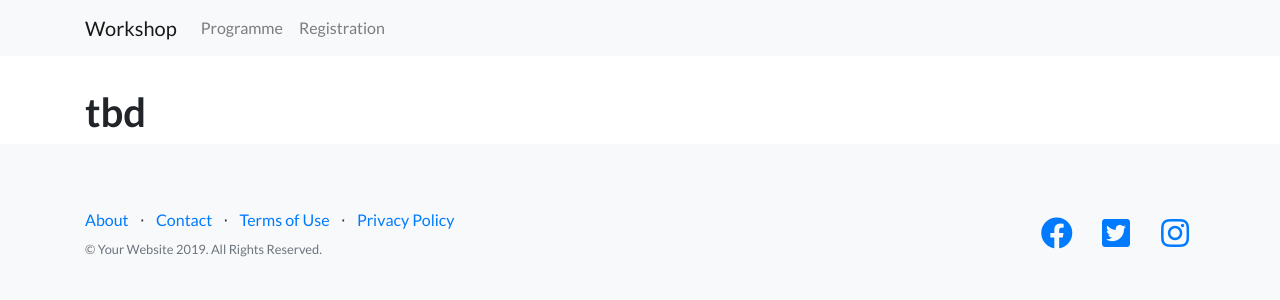
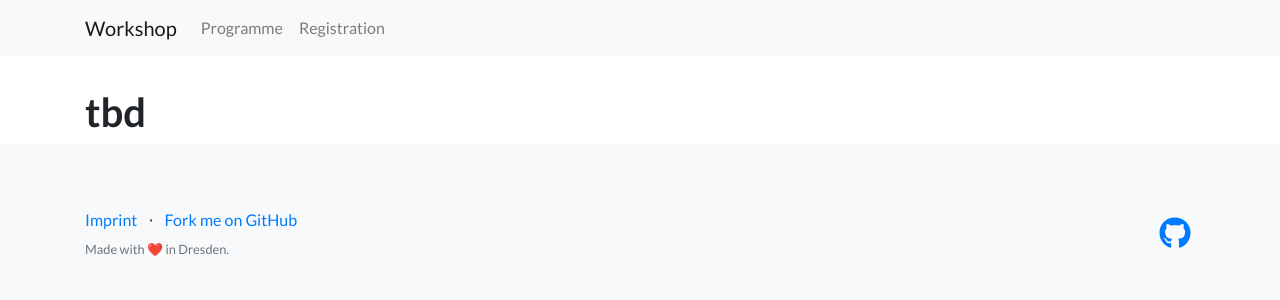
Before and after one commit to teaching-ml/2020, a Jekyll site: the page built from imprint.md, in a window 1280 px wide. Shown: the top 300 px of the page. Built offline with Jekyll 4.4.1, drawn with Linux system fonts in a browser that asks for light colours; nearby versions of some CDN libraries; library files that are not in the unit come from our copies.

Commit message:
split template into pages and layouts

```diff
--- /dev/null
+++ b/_includes/footer.html
@@ -0,0 +1,33 @@
+<!-- Footer -->
+<footer class="footer bg-light">
+    <div class="container">
+      <div class="row">
+        <div class="col-lg-6 h-100 text-center text-lg-left my-auto">
+          <ul class="list-inline mb-2">
+            <li class="list-inline-item">
+              <a href="/imprint/">Imprint</a>
+            </li>
+            <li class="list-inline-item">&sdot;</li>
+            <li class="list-inline-item">
+              <a href="#">Fork me on GitHub</a>
+            </li>
+          </ul>
+          <p class="text-muted small mb-4 mb-lg-0">Made with ❤️ in Dresden.</p>
+        </div>
+        <div class="col-lg-6 h-100 text-center text-lg-right my-auto">
+          <ul class="list-inline mb-0">
+           <!--<li class="list-inline-item mr-3">
+              <a href="#">
+                <i class="fab fa-twitter-square fa-2x fa-fw"></i>
+              </a>
+            </li>-->
+            <li class="list-inline-item">
+              <a href="#">
+                <i class="fab fa-github fa-2x fa-fw"></i>
+              </a>
+            </li>
+          </ul>
+        </div>
+      </div>
+    </div>
+  </footer>
--- /dev/null
+++ b/_includes/navigation.html
@@ -0,0 +1,19 @@
+<!-- Navigation -->
+<nav class="navbar navbar-expand-lg navbar-light bg-light">
+    <div class="container">
+    <button class="navbar-toggler" type="button" data-toggle="collapse" data-target="#navbarNavAltMarkup" aria-controls="navbarNavAltMarkup" aria-expanded="false" aria-label="Toggle navigation">
+      <span class="navbar-toggler-icon"></span>
+    </button>
+    <div class="collapse navbar-collapse" id="navbarNavAltMarkup">
+      <div class="navbar-nav">
+        <!--<a class="nav-item nav-link active" href="#">Home <span class="sr-only">(current)</span></a>
+        <a class="nav-item nav-link" href="#">Features</a>
+        <a class="nav-item nav-link" href="#">Pricing</a>
+        <a class="nav-item nav-link disabled" href="#" tabindex="-1" aria-disabled="true">Disabled</a>-->
+        <a class="navbar-brand" href="/#">Workshop</a>
+        <a class="nav-item nav-link" href="/#programme">Programme</a>
+        <a class="nav-item nav-link" href="/#registration">Registration</a>
+      </div>
+    </div>
+  </div>
+  </nav>
--- a/_layouts/default.html
+++ b/_layouts/default.html
@@ -25,85 +25,19 @@
 
 <body>
 
-  <!-- Navigation -->
-  <nav class="navbar navbar-expand-lg navbar-light bg-light">
-    <div class="container">
-    <button class="navbar-toggler" type="button" data-toggle="collapse" data-target="#navbarNavAltMarkup" aria-controls="navbarNavAltMarkup" aria-expanded="false" aria-label="Toggle navigation">
-      <span class="navbar-toggler-icon"></span>
-    </button>
-    <div class="collapse navbar-collapse" id="navbarNavAltMarkup">
-      <div class="navbar-nav">
-        <a class="navbar-brand" href="/#">Workshop</a>
-        <a class="nav-item nav-link" href="/#programme">Programme</a>
-        <a class="nav-item nav-link" href="/#registration">Registration</a>
-      </div>
-    </div>
-  </div>
-  </nav>
+  {% include navigation.html %}
 
-  <section>
-    <div class="container main-text">
-      <div class="row">
-        <div class="col-lg-12">
-          {{ content }}
-        </div>
-      </div>
-    </div>
-  </section>
+  {{ content }}
 
 
-  <!-- Footer -->
-  <footer class="footer bg-light">
-    <div class="container">
-      <div class="row">
-        <div class="col-lg-6 h-100 text-center text-lg-left my-auto">
-          <ul class="list-inline mb-2">
-            <li class="list-inline-item">
-              <a href="#">About</a>
-            </li>
-            <li class="list-inline-item">&sdot;</li>
-            <li class="list-inline-item">
-              <a href="#">Contact</a>
-            </li>
-            <li class="list-inline-item">&sdot;</li>
-            <li class="list-inline-item">
-              <a href="#">Terms of Use</a>
-            </li>
-            <li class="list-inline-item">&sdot;</li>
-            <li class="list-inline-item">
-              <a href="#">Privacy Policy</a>
-            </li>
-          </ul>
-          <p class="text-muted small mb-4 mb-lg-0">&copy; Your Website 2019. All Rights Reserved.</p>
-        </div>
-        <div class="col-lg-6 h-100 text-center text-lg-right my-auto">
-          <ul class="list-inline mb-0">
-            <li class="list-inline-item mr-3">
-              <a href="#">
-                <i class="fab fa-facebook fa-2x fa-fw"></i>
-              </a>
-            </li>
-            <li class="list-inline-item mr-3">
-              <a href="#">
-                <i class="fab fa-twitter-square fa-2x fa-fw"></i>
-              </a>
-            </li>
-            <li class="list-inline-item">
-              <a href="#">
-                <i class="fab fa-instagram fa-2x fa-fw"></i>
-              </a>
-            </li>
-          </ul>
-        </div>
-      </div>
-    </div>
-  </footer>
+  {% include footer.html %}
+
 
   <!-- Bootstrap core JavaScript -->
   <script src="vendor/jquery/jquery.min.js"></script>
   <script src="vendor/bootstrap/js/bootstrap.bundle.min.js"></script>
   <script>
-    $("table").addClass("table");
+    $("table").addClass("table table-responsive-md");
   </script>
 
 </body>
--- /dev/null
+++ b/_layouts/page.html
@@ -0,0 +1,13 @@
+---
+layout: default
+---
+
+<section>
+    <div class="container main-text">
+      <div class="row">
+        <div class="col-lg-12">
+          {{ content }}
+        </div>
+      </div>
+    </div>
+</section>
```
Also changed, not shown: _layouts/index.html (+3 -89 lines), imprint.md (+1 -1 lines).
